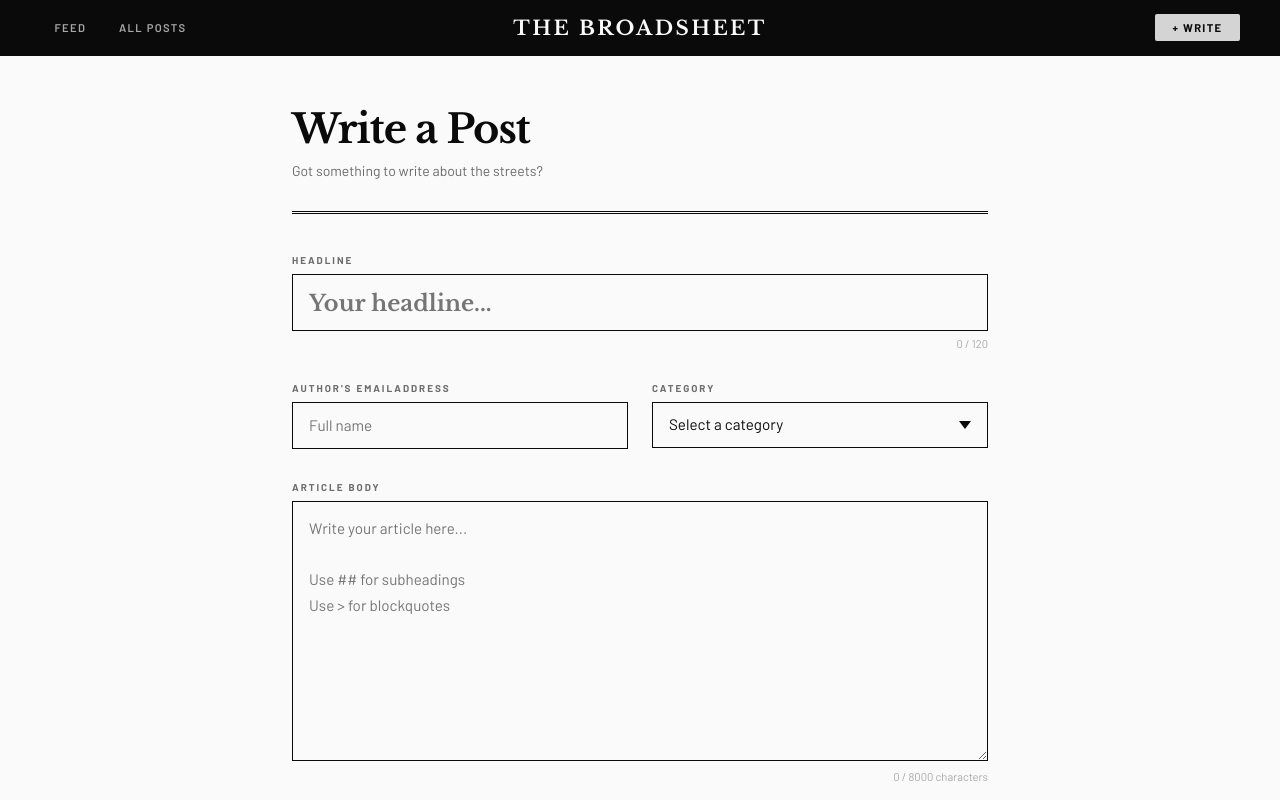
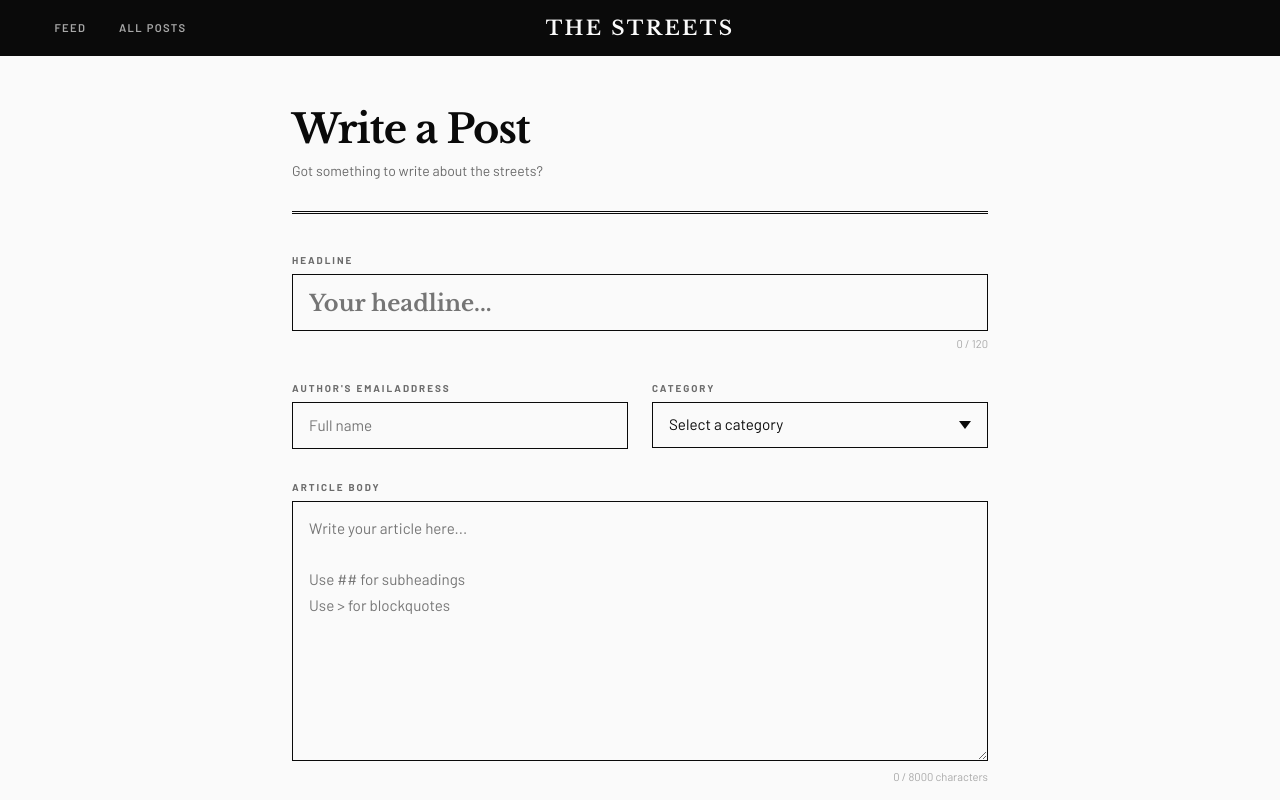
Before and after one commit to NedLarry/blogAdmin, a website: page public/pages/create.html in a window 1280 px wide. Shown: the top 800 px of the page. Drawn offline with nearby package versions, Linux system fonts and the light colour scheme.

Commit message:
ready for public

```diff
--- a/public/pages/create.html
+++ b/public/pages/create.html
@@ -309,10 +309,7 @@
     <a href="../index.html" class="nav-link">Feed</a>
     <a href="../index.html?view=all" class="nav-link">All Posts</a>
   </div>
-  <div class="nav-center">The Broadsheet</div>
-  <div class="nav-right">
-    <a href="./create.html" class="nav-write" style="background:var(--gray-5);">+ Write</a>
-  </div>
+  <div class="nav-center">The Streets</div>
 </nav>
 
 <div class="toast" id="toast"></div>
```
Also changed, not shown: public/index.html (+0 -3 lines), public/pages/post.html (+0 -3 lines), 1 other file.
